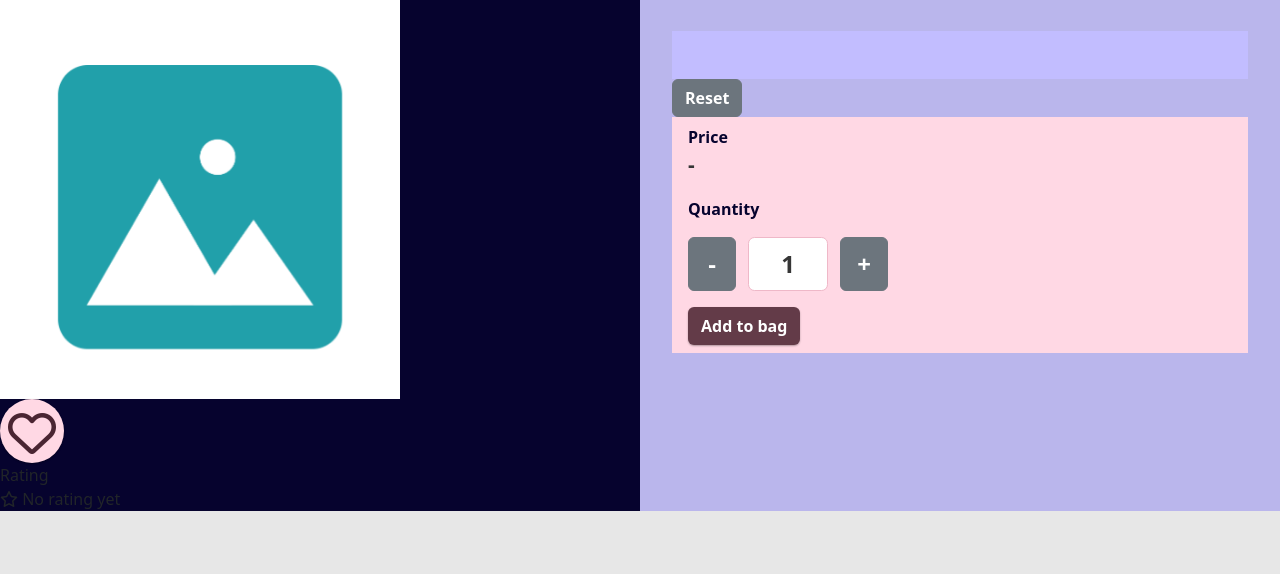
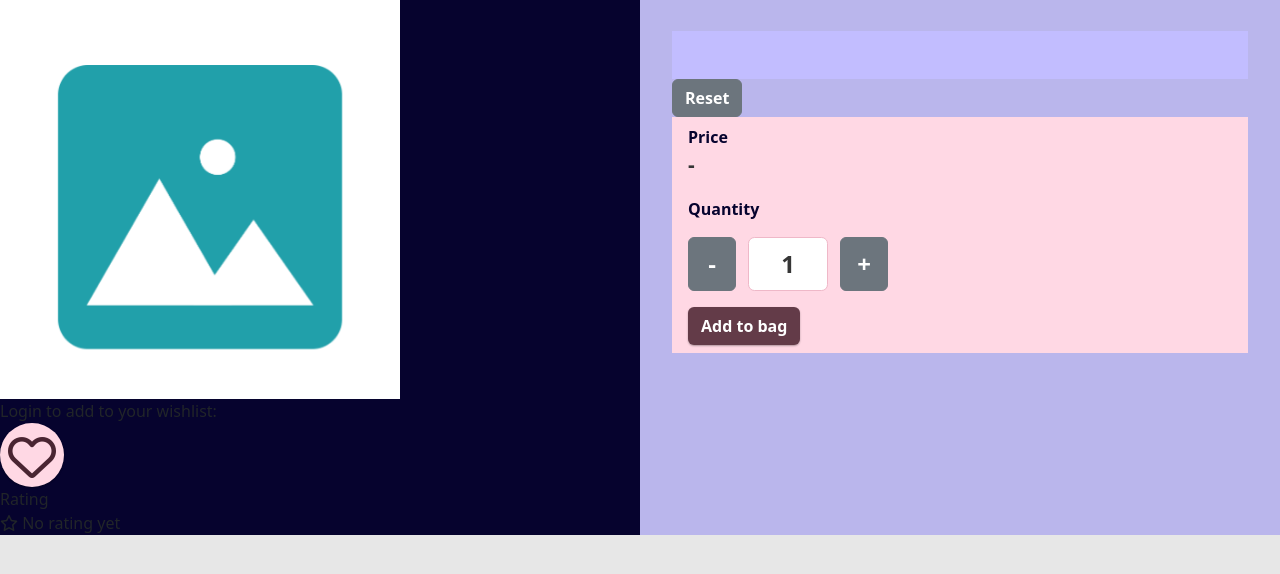
Before and after one commit to IuliiaKonovalova/e-commerce, a Django app: template inventory/templates/inventory/product_detail.html in a window 1280 px wide. Shown: the part 71-645 px from the top of the page. Run offline with Django 3.2, Linux system fonts and the light colour scheme; the template is opened without the code that fills it, so the values that code supplies are empty; some libraries are stand-ins or nearby versions.

Commit message:
Add titles for the like btn for product details

```diff
--- a/inventory/templates/inventory/product_detail.html
+++ b/inventory/templates/inventory/product_detail.html
@@ -59,17 +59,30 @@
         </button>
       {% endif %}
     </div>
-    <button class="like btn" id="wishlist-control">
       {% if request.user.is_authenticated %}
         {% if product in request.user.wishlist.get_products %}
-          <i class="fas fa-heart"></i>
+          <div class="rating__title">
+            Remove from wishlist:
+          </div>
+          <button class="like btn" id="wishlist-control">
+            <i class="fas fa-heart"></i>
+          </button>
         {% else %}
-          <i class="far fa-heart"></i>
+          <div class="rating__title">
+            Add to wishlist:
+          </div>
+          <button class="like btn" id="wishlist-control">
+            <i class="far fa-heart"></i>
+          </button>
         {% endif %}
       {% else %}
-        <i class="far fa-heart"></i>
+        <div class="rating__title">
+          Login to add to your wishlist:
+        </div>
+        <button class="like btn" id="wishlist-control">
+          <i class="far fa-heart"></i>
+        </button>
       {% endif %}
-    </button>
     <div class="product__card--rating">
       <div class="rating__title">
         Rating
```
